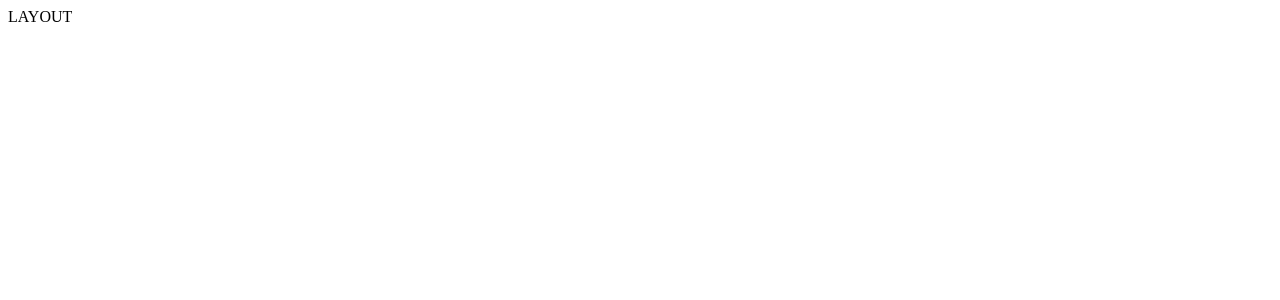
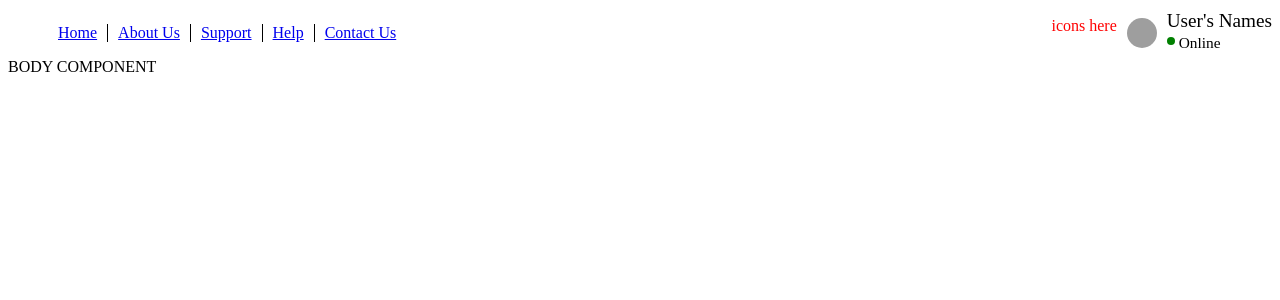
Before and after one commit to AIVVV/SHOPPER, a React app: page / in a window 1280 px wide. Shown: the top 300 px of the page. Built offline with nearby package versions, Linux system fonts and the light colour scheme; grey boxes are pictures that could not be loaded.

Commit message:
Navigation (WIP)

```diff
--- a/src/App.js
+++ b/src/App.js
@@ -3,6 +3,7 @@ import Layout from './customModules/Layout/Layout-component';
 import Wrapper from './customModules/Common/HOCs/Wrapper';
 
 import './customStyles/App.scss';
+import './customStyles/Navigation.scss';
 
 class App extends React.Component {
     render() {
--- a/src/customModules/Layout/Layout-component.js
+++ b/src/customModules/Layout/Layout-component.js
@@ -1,13 +1,19 @@
 import React from 'react';
 
 import Body from './Body';
+import Navigation from './Nav';
 
 class Layout extends React.Component {
     constructor(props) {
         super(props);
     }
     render() {
-        return <div>LAYOUT</div>;
+        return (
+            <div>
+                <Navigation />
+                <Body />
+            </div>
+        );
     }
 }
 
--- a/src/customModules/Layout/Nav.js
+++ b/src/customModules/Layout/Nav.js
@@ -1 +1,48 @@
 import React from 'react';
+import Grid from '@material-ui/core/Grid';
+import Avatar from '@material-ui/core/Avatar';
+
+class Navigation extends React.Component {
+
+    render() {
+        return (
+            <div className="navigation-wrapper">
+                <Grid container spacing={24}>
+                    <Grid item xs={6}>
+                        <ul className="main-menu">
+                            <li>
+                                <a href="#">Home</a>
+                            </li>
+                            <li>
+                                <a href="#">About Us</a>
+                            </li>
+                            <li>
+                                <a href="#">Support</a>
+                            </li>
+                            <li>
+                                <a href="#">Help</a>
+                            </li>
+                            <li>
+                                <a href="#">Contact Us</a>
+                            </li>
+                        </ul>
+                    </Grid>
+                    <Grid item xs={6}>
+                        <div className="profile-elements">
+                            <div className="bookings-chat-icons-wrapper">
+                                icons here
+                            </div>
+                            <Avatar alt="User's Names" src="/static/images/remy.jpg" className="avatar" />
+                            <div className="user-name-and-status">
+                                User's Names
+                                <div className="online-status">Online</div>
+                            </div>
+                        </div>
+                    </Grid>
+                </Grid>
+            </div>
+        );
+    }
+}
+
+export default Navigation;
--- a/src/customStyles/App.scss
+++ b/src/customStyles/App.scss
@@ -1,32 +1,2 @@
-.App {
-  text-align: center;
-}
-
-.App-logo {
-  animation: App-logo-spin infinite 20s linear;
-  height: 40vmin;
-}
-
-.App-header {
-  background-color: #282c34;
-  min-height: 100vh;
-  display: flex;
-  flex-direction: column;
-  align-items: center;
-  justify-content: center;
-  font-size: calc(10px + 2vmin);
-  color: white;
-}
-
-.App-link {
-  color: #61dafb;
-}
-
-@keyframes App-logo-spin {
-  from {
-    transform: rotate(0deg);
-  }
-  to {
-    transform: rotate(360deg);
-  }
-}
+@import 'Rules';
+@import 'Navigation';
--- /dev/null
+++ b/src/customStyles/Navigation.scss
@@ -0,0 +1,42 @@
+.main-menu {
+  li {
+    display: inline-block;
+    padding: 0 10px;
+    &:not(:last-child) {
+      border-right: 1px solid black;
+    }
+  }
+}
+
+.profile-elements {
+  display: flex;
+  justify-content: flex-end;
+  line-height: 35px;
+  .bookings-chat-icons-wrapper {
+    color: red;
+  }
+  .avatar {
+    width: 30px;
+    height: 30px;
+  }
+  .user-name-and-status {
+    line-height: 26px;
+    font-size: 1.2em;
+    .online-status {
+      position: relative;
+      padding: 0 12px;
+      font-size: 0.8em;
+      line-height: 17px;
+      &:after {
+        position: absolute;
+        content: ' ';
+        width: 8px;
+        height: 8px;
+        top: 3px;
+        left: 0;
+        background-color: green;
+        border-radius: 50%;
+      }
+    }
+  }
+}
--- /dev/null
+++ b/src/customStyles/Rules.scss
@@ -0,0 +1,15 @@
+.text-center {
+  text-align: center;
+}
+
+.text-left {
+  text-align: left;
+}
+
+.text-right {
+  text-align: right;
+}
+
+.avatar {
+  margin: 10px;
+}
```
Also changed, not shown: 1 other file (tests, documents, lock files or other folders).
